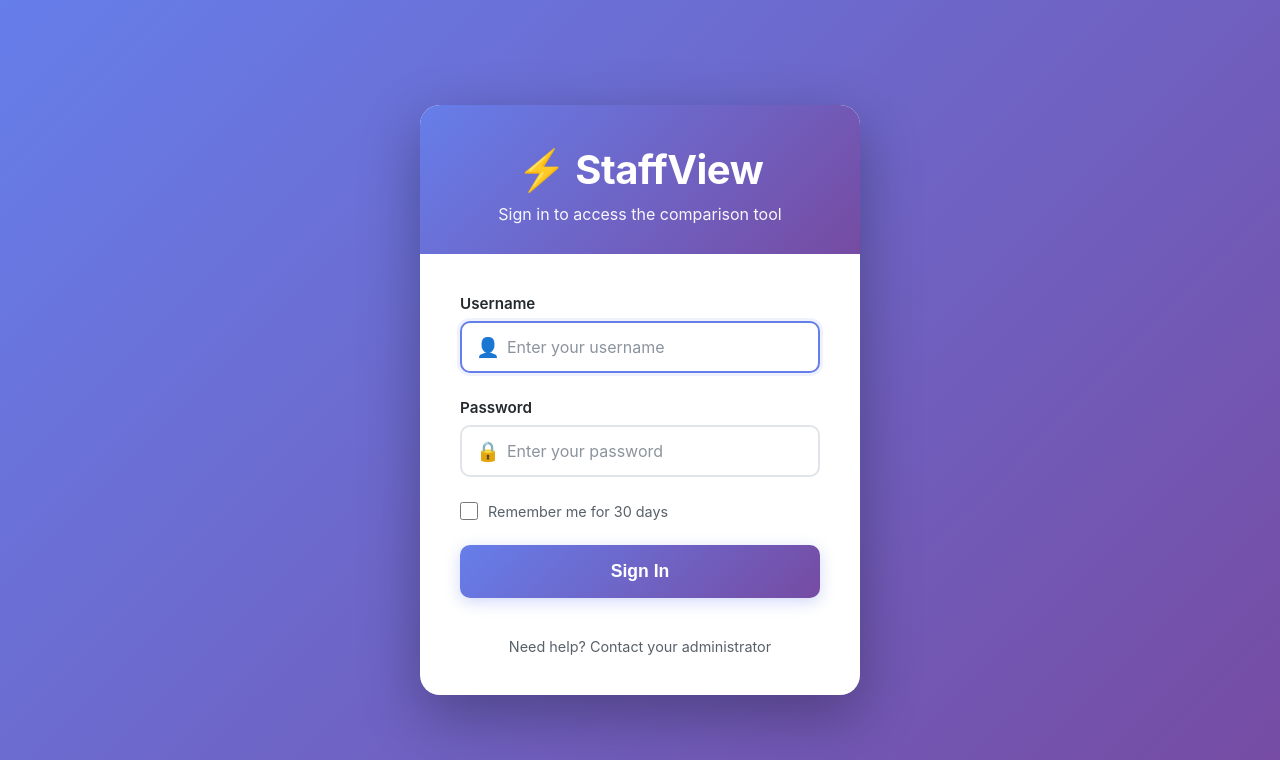
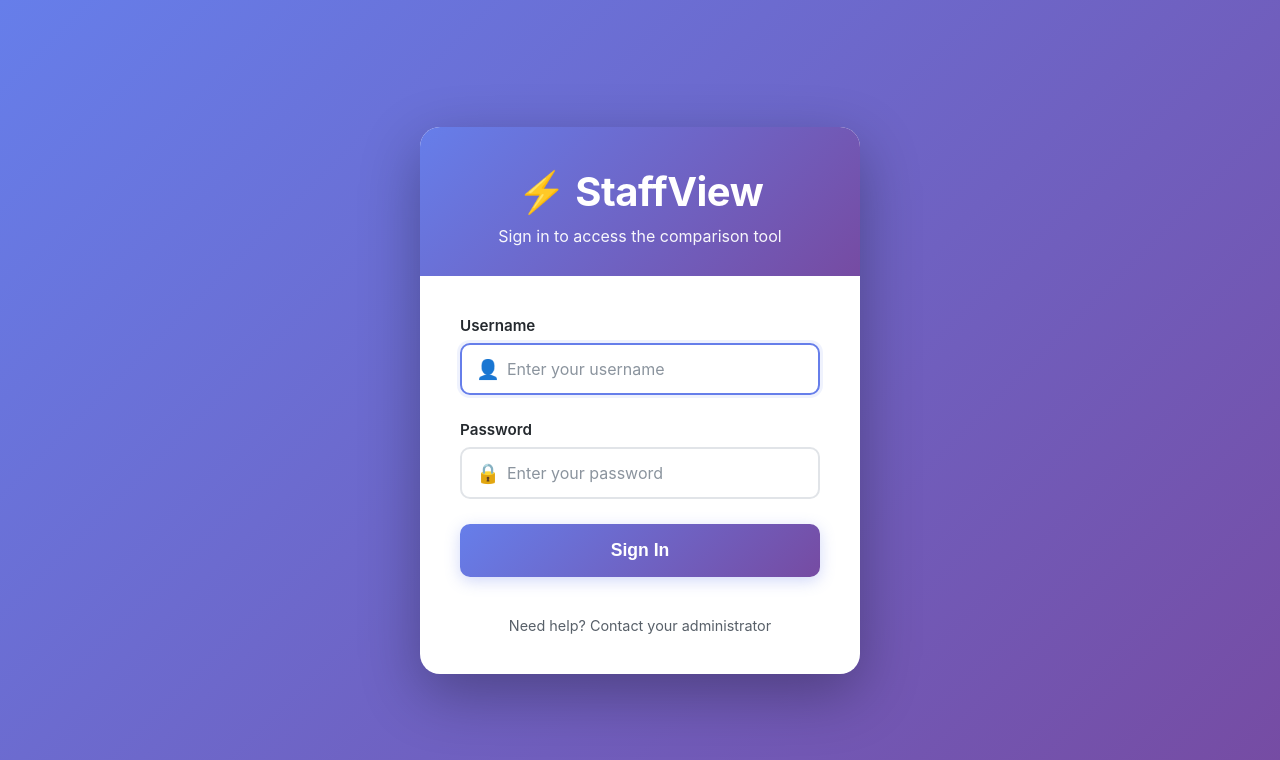
Before and after one commit to Yeltsin-Z/StaffView, a Flask app: page /login in a window 1280 px wide. Shown: the top 760 px of the page. Run offline with Flask 3, Linux system fonts and the light colour scheme.

Commit message:
Remove 'Remember me' checkbox and functionality from login page

```diff
--- a/app.py
+++ b/app.py
@@ -242,17 +242,11 @@ def login():
     if request.method == 'POST':
         username = request.form.get('username')
         password = request.form.get('password')
-        remember = request.form.get('remember')
 
         # Check credentials
         if username in USERS and check_password_hash(USERS[username], password):
             session['logged_in'] = True
             session['username'] = username
-
-            # Remember me for 30 days
-            if remember:
-                session.permanent = True
-                app.permanent_session_lifetime = 30 * 24 * 60 * 60  # 30 days
 
             return redirect(url_for('index'))
         else:
--- a/templates/login.html
+++ b/templates/login.html
@@ -87,26 +87,6 @@
             color: #8b949e;
         }
 
-        .remember-me {
-            display: flex;
-            align-items: center;
-            margin-bottom: 25px;
-        }
-
-        .remember-me input[type="checkbox"] {
-            width: 18px;
-            height: 18px;
-            margin-right: 10px;
-            cursor: pointer;
-            accent-color: #667eea;
-        }
-
-        .remember-me label {
-            color: #586069;
-            font-size: 0.9em;
-            cursor: pointer;
-            user-select: none;
-        }
 
         .login-button {
             width: 100%;
@@ -275,11 +255,6 @@
                     </div>
                 </div>
 
-                <div class="remember-me">
-                    <input type="checkbox" id="remember" name="remember" value="1">
-                    <label for="remember">Remember me for 30 days</label>
-                </div>
-
                 <button type="submit" class="login-button" id="login-button">
                     <span class="button-text">Sign In</span>
                     <span class="loading"></span>
```
